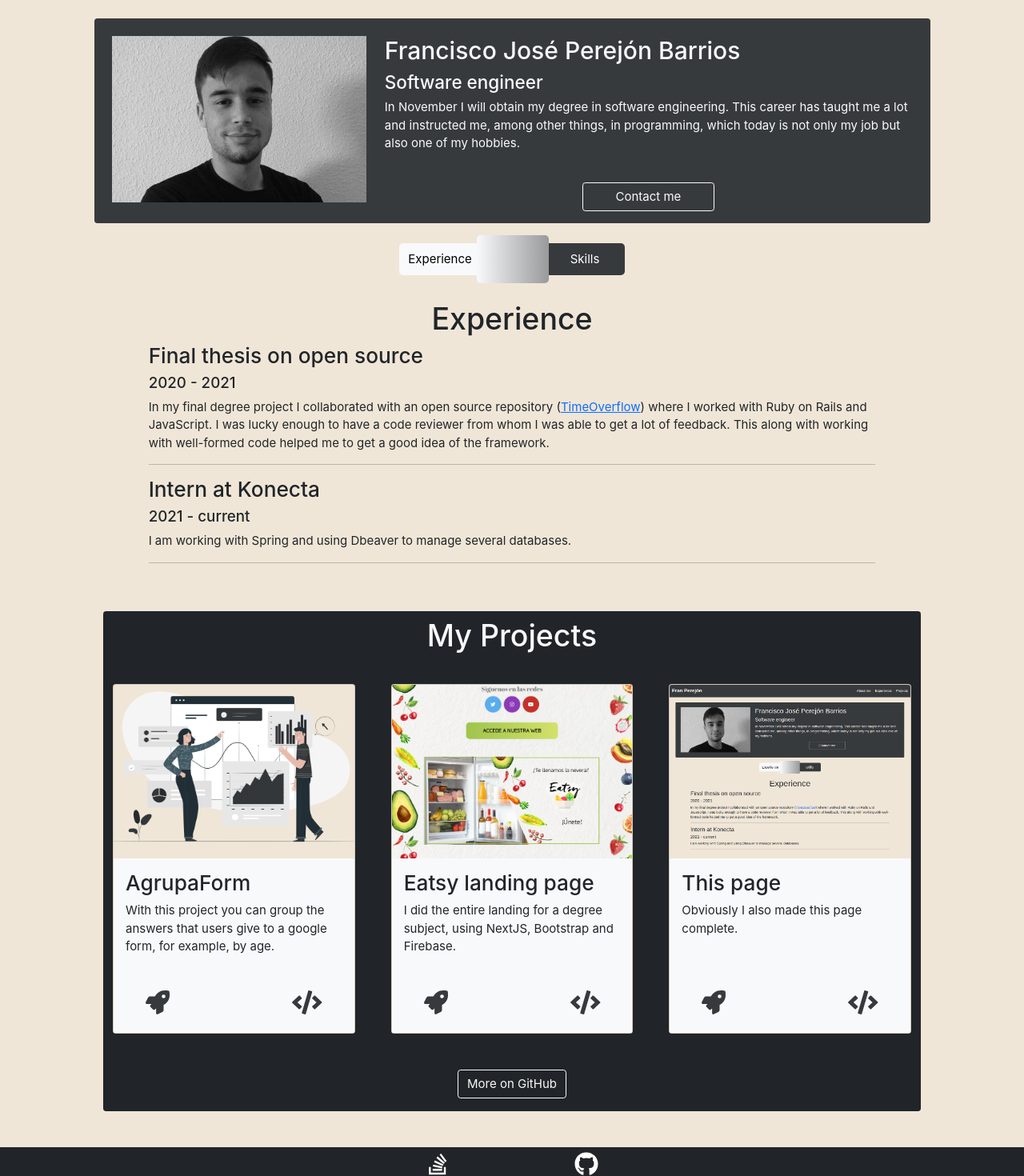
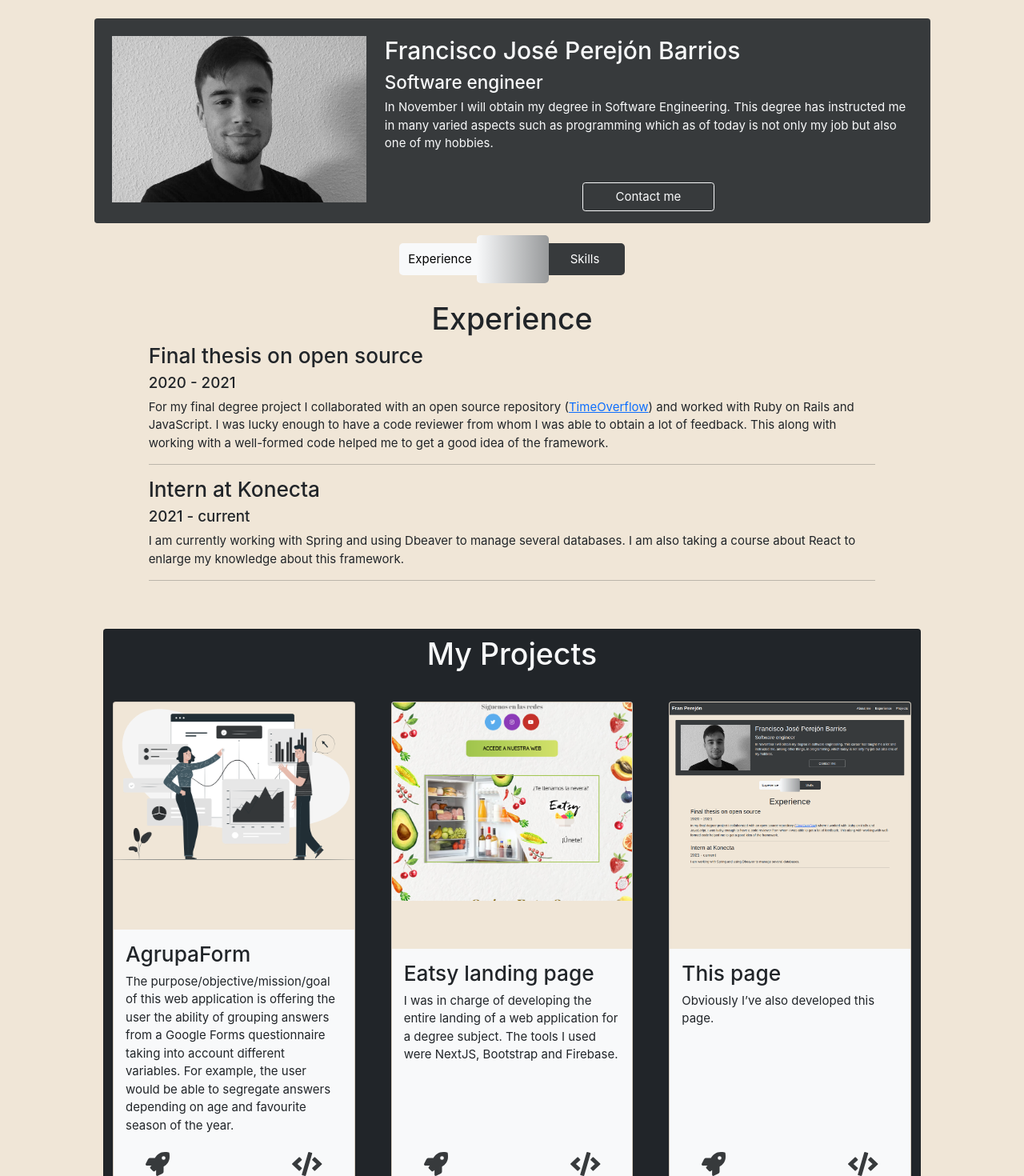
Before and after one commit to franpb14/portfolio, a Next.js app: page / in a window 1280 px wide. Shown: the part 60-1530 px from the top of the page at 80% size. Built offline with nearby package versions, Linux system fonts and the light colour scheme.

Commit message:
fix: se han cambiado algunos mensaje.

```diff
--- a/components/experience.js
+++ b/components/experience.js
@@ -11,15 +11,21 @@ export default function Experience() {
 
             <h3>Final thesis on open source</h3>
             <h5>2020 - 2021</h5>
-            <p>In my final degree project I collaborated with an open source repository (
-              <a href="https://github.com/coopdevs/TimeOverflow">TimeOverflow</a>) where I worked with Ruby on Rails and JavaScript.
-              I was lucky enough to have a code reviewer from whom I was able to get a lot of feedback.
-              This along with working with well-formed code helped me to get a good idea of the framework. </p>
+            <p>
+              For my final degree project I collaborated with an open source repository (
+              <a href="https://github.com/coopdevs/TimeOverflow">TimeOverflow</a>) and worked with Ruby on Rails and JavaScript.
+              I was lucky enough to have a code reviewer from whom I was able to obtain a lot of feedback.
+              This along with working with a well-formed code helped me to get a good idea of the framework.
+            </p>
+
             <hr></hr>
 
             <h3>Intern at Konecta</h3>
             <h5>2021 - current</h5>
-            <p>I am working with Spring and using Dbeaver to manage several databases.</p>
+            <p>
+              I am currently working with Spring and using Dbeaver to manage several databases.
+              I am also taking a course about React to enlarge my knowledge about this framework.
+            </p>
             <hr></hr>
 
         </div>
--- a/components/presentacion.js
+++ b/components/presentacion.js
@@ -41,8 +41,10 @@ export default function Presentacion() {
             <div className="row justify-content-center mt-4">
               <h2>Francisco José Perejón Barrios</h2>
               <h4>Software engineer</h4>
-              <p>In November I will obtain my degree in software engineering. This career has taught me a lot and instructed me,
-                 among other things, in programming, which today is not only my job but also one of my hobbies.</p>
+              <p>
+                In November I will obtain my degree in Software Engineering. This degree has instructed me in many varied aspects such as
+                programming which as of today is not only my job but also one of my hobbies.
+              </p>
               <div className="row justify-content-center mt-4">
 
                 <button className="btn col-lg-3 col-md-6 btn-outline-light mb-3" onClick={() => setModalOpen(!modalOpen)}>Contact me</button>
--- a/components/project.js
+++ b/components/project.js
@@ -1,9 +1,15 @@
 import 'bootstrap/dist/css/bootstrap.css'
-import React, { useState, useEffect } from 'react';
+import React, { useEffect } from 'react';
 import { FontAwesomeIcon } from '@fortawesome/react-fontawesome'
 import { faCode, faRocket } from '@fortawesome/free-solid-svg-icons';
 
 function Project(props) {
+  useEffect(() => {
+    let columnasRocket = document.querySelectorAll(".columnasRocket");
+    columnasRocket.forEach(el => {
+      el.style.height = getComputedStyle(document.querySelectorAll(".rocket")[0]).height;
+    });
+  });
 
   return (
     <div className="col-lg-4 p-4" key={props.index}>
@@ -18,8 +24,10 @@ function Project(props) {
         <div className="card-body bg-light">
           <h3>{props.name}</h3>
           <p>{props.description}</p>
-          <a className="rocket" target="_blank" href={props.urlRocket}><FontAwesomeIcon icon={faRocket}></FontAwesomeIcon></a>
-          <a className="code" target="_blank" href={props.urlCode}><FontAwesomeIcon icon={faCode}></FontAwesomeIcon></a>
+          <div className="col-12 columnasRocket">
+            <a className="rocket" target="_blank" href={props.urlRocket}><FontAwesomeIcon icon={faRocket}></FontAwesomeIcon></a>
+            <a className="code" target="_blank" href={props.urlCode}><FontAwesomeIcon icon={faCode}></FontAwesomeIcon></a>
+          </div>
         </div>
       </div>
     </div>
--- a/components/projects.js
+++ b/components/projects.js
@@ -12,11 +12,17 @@ export default function Projects() {
               <div className="col-md-12 my-2">
                 <h1 className="text-center text-light">My Projects</h1>
               </div>
-              <Project  name="AgrupaForm" description="With this project you can group the answers that users give to a google form, for example, by age."
+              <Project  name="AgrupaForm" index="1"
+                        description="The purpose/objective/mission/goal of this web application is offering the user the ability of grouping answers
+                                      from a Google Forms questionnaire taking into account different variables.
+                                      For example, the user would be able to segregate answers depending on age and favourite season of the year."
                         image="agrupaform.png" urlRocket="https://agrupaform.tk/" urlCode="https://github.com/franpb14/AgrupaForm"></Project>
-              <Project  name="Eatsy landing page" description="I did the entire landing for a degree subject, using NextJS, Bootstrap and Firebase."
+              <Project  name="Eatsy landing page" index="2"
+                        description="I was in charge of developing the entire landing of a web application for a degree subject.
+                                      The tools I used were NextJS, Bootstrap and Firebase. "
                         image="eatsylp2.png" urlRocket="https://eatsylp.tk/" urlCode="https://github.com/franpb14/eatsyLP"></Project>
-              <Project  name="This page" description="Obviously I also made this page complete."
+              <Project  name="This page" index="3"
+                        description="Obviously I’ve also developed this page."
                         image="thispage.png" urlRocket="https://franperejon.vercel.app/" urlCode="https://github.com/franpb14/portfolio"></Project>
 
               <div className="col-md-12 mt-4">
```
